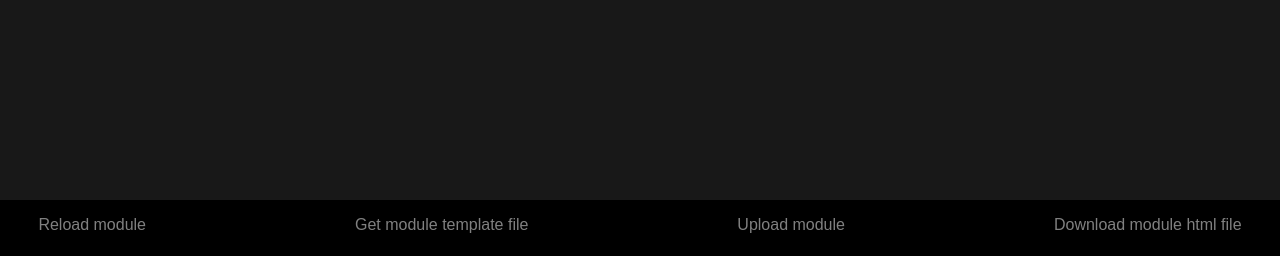
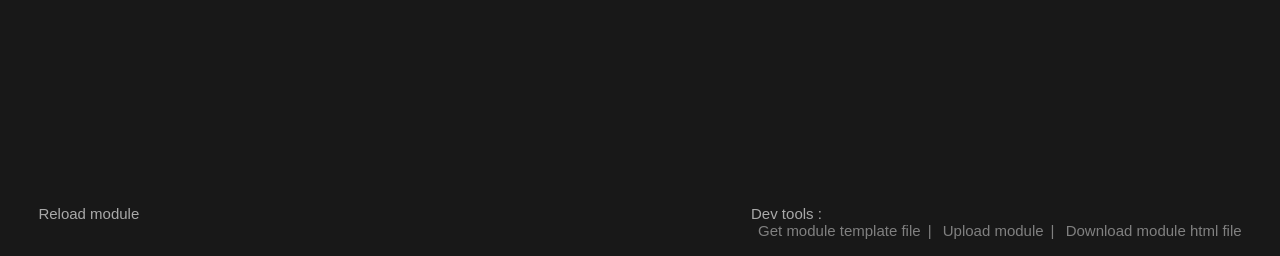
Before and after one commit to Frizrat/Flouflix, a Flask app: page /upload/ in a window 1280 px wide. Shown: the part 544-800 px from the top of the page. Run offline with Flask 3, Linux system fonts and the light colour scheme.

Commit message:
Add files via upload

```diff
--- a/static/js/index.js
+++ b/static/js/index.js
@@ -1,5 +1,6 @@
 document.querySelector('.search-box').remove();
 document.querySelector('select').remove();
+document.querySelector('#download').remove();
 
 Object.entries(modules).forEach(module => {
     let section = document.querySelector('section').cloneNode(true);
--- a/static/style.css
+++ b/static/style.css
@@ -11,9 +11,7 @@
     @keyframes not_blur_hover { 0% { filter: blur(2px); } 100% { filter: blur(0); } }
 
     header, footer {
-        background-color: #000;
         display: flex;
-        height: 56px;
         justify-content: space-between;
         padding: 16px 3%;
         z-index: 5;
@@ -30,11 +28,14 @@
     img { animation: blur_not_hover 0.8s; filter: blur(2px); }
     img:hover { animation: not_blur_hover 0.8s; filter: blur(0); }
 
-    main { padding-top: 70px; min-height: calc(100% - 56px); }
+    main { padding-top: 70px; min-height: calc(100% - 101px); }
+
+    .text-grey { color: grey; }
+    .text-dark-grey { color: darkgrey; }
 /* End Globals */
 
 /* Header */
-    header { position: fixed; left: 0; right: 0; }
+    header { position: fixed; left: 0; right: 0; height: 56px; background-color: black; }
     .icon_logo { display: flex; align-items: center; }
     .logo { height: 29.75px; }
     .icon { height: 40px; display: none; }
@@ -91,6 +92,17 @@
         border-radius: 10px;
     }
 /* End Header */
+/* Footer */
+    footer {
+        font-size: 15px;
+        padding-top: 50px;
+        background: linear-gradient(to bottom, #18181800, #181818 30px);
+    }
+    footer .right a, footer .right a:not(:nth-last-child(1))::after {
+        margin-left: 7px;
+        content: "|";
+    }
+/* End Footer */
 
 section { margin: 10px 0; }
 
@@ -205,11 +217,11 @@ h2 { text-align: center; }
 }
 .result { margin: 0 10px 80px; }
 
+/* Info */
     .infos {
         margin-top: 10rem;
         padding: 25px 5vw;
     }
-.text-grey { color: grey; }
     .banner { min-width: 70px; }
     .banner__icon { height: 28px; }
     .banner__type {
@@ -233,6 +245,14 @@ h3 {
         font-size: 14px;
         margin-top: 1rem;
         width: 35rem;
+    }
+    .details span:not(:nth-last-child(1))::after {
+        margin: 0 5px;
+        content: '|';
+    }
+    .genres span:not(:nth-last-child(1))::after {
+        margin-right: 3px;
+        content: ',';
     }
     .bg {
         position: absolute;
@@ -260,7 +280,7 @@ li { cursor: pointer; }
         left: 0;
         width: 100%;
         height: 100%;
-    background-color: #0000008a;
+        background-color: black0008a;
         z-index: 5;
     }
     .iframe-container iframe {
@@ -273,6 +293,7 @@ li { cursor: pointer; }
         width: calc(94% - 300px);
         aspect-ratio: 10/7;
     }
+/* End Info */
 
 .players { overflow: scroll; }
 .player {
--- a/templates/base.html
+++ b/templates/base.html
@@ -26,10 +26,13 @@
       {% block main %}{% endblock %}
     </main>
     <footer>
-      <a href="/reload/" class="text-grey">Reload module</a>
-      <a href="{{ url_for('static', filename='module_template.json') }}" class="text-grey" download>Get module template file</a>
-      <a href="/upload/" class="text-grey">Upload module</a>
-      <a id="download" class="text-grey">Download module html file</a>
+      <a href="/reload/" class="left text-dark-grey">Reload module</a>
+      <div class="right">
+        <span class="text-dark-grey">Dev tools : </span><br>
+        <a href="{{ url_for('static', filename='module_template.json') }}" class="text-grey" download>Get module template file</a>
+        <a href="/upload/" class="text-grey">Upload module</a>
+        <a href="" id="download" class="text-grey">Download module html file</a>
+      </div>
     </footer>
     <script src="{{ url_for('static', filename='js/script.js') }}"></script>
     {% if js_file %}<script src="{{ url_for('static', filename='js/'+js_file+'.js') }}"></script>{% endif %}
--- a/templates/info.html
+++ b/templates/info.html
@@ -10,7 +10,7 @@
           <h1 class="banner__title"></h1>
         </div>
         <h3></h3>
-        <p class="infos__details text-grey"></p>
+        <p class="details text-grey"></p>
 
         <p class="desc"></p>
 
```
Also changed, not shown: static/js/info.js (+12 -2 lines). Lines whose indentation alone changed are shown as unchanged.
